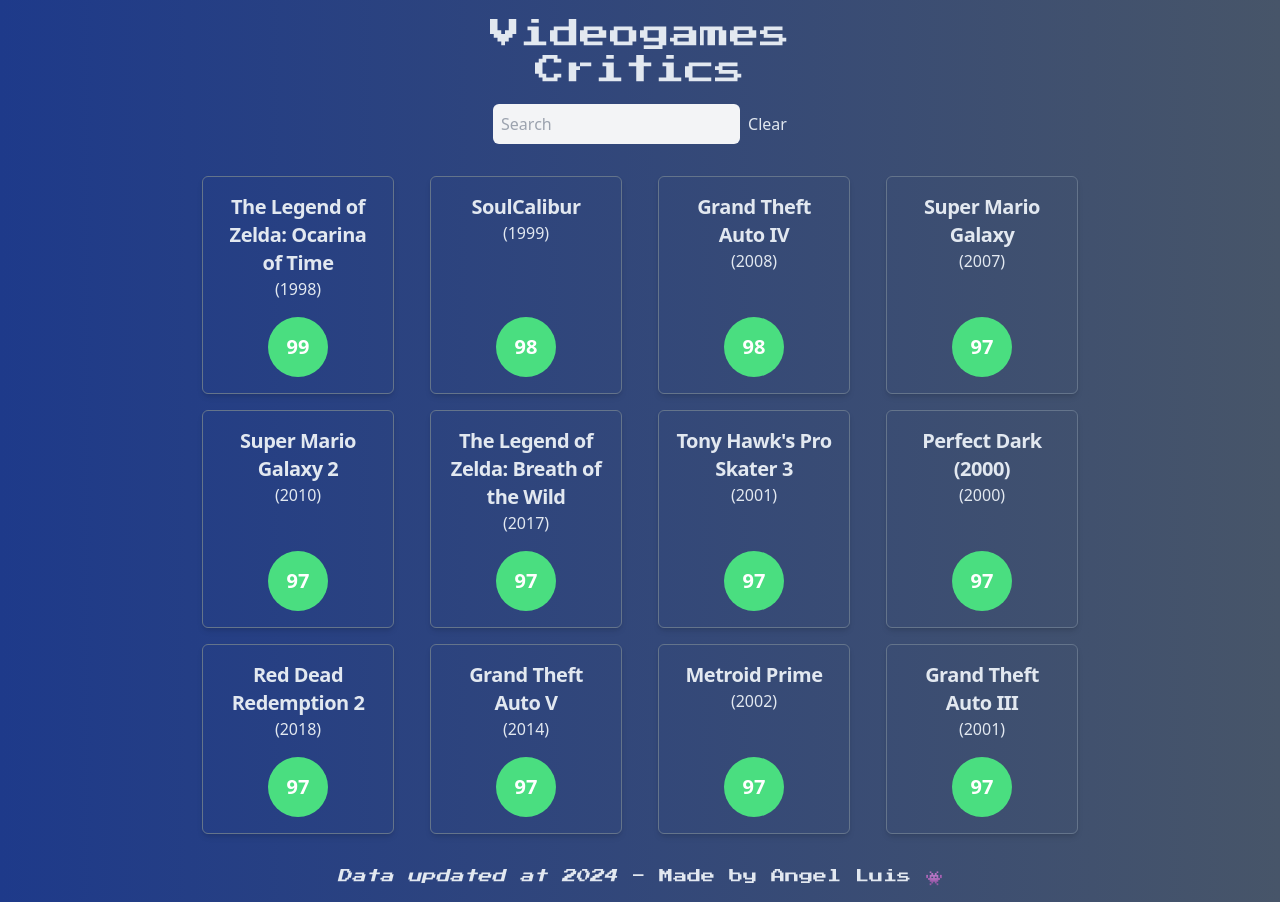
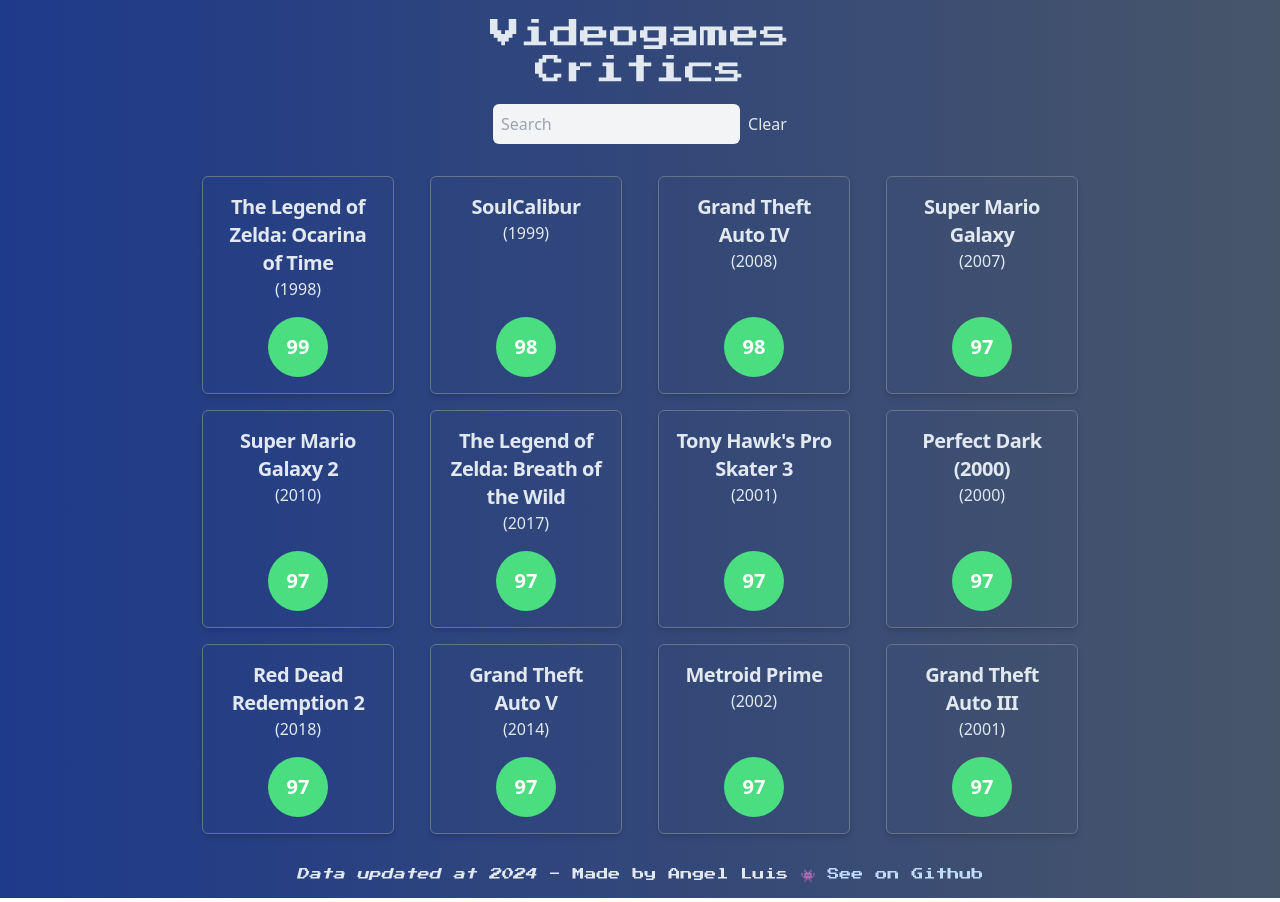
Before and after one commit to angel-luis/nutrition-awareness, a React (Vite) app: page / in a window 1280 px wide. Built offline with nearby package versions, Linux system fonts and the light colour scheme.

Commit message:
Add Github URL

```diff
--- a/src/App.tsx
+++ b/src/App.tsx
@@ -57,8 +57,15 @@
         </div>
       )}
 
-      <div className="font-display text-sm">
-        <i>Data updated at 2024</i> - Made by Angel Luis 👾
+      <div className="font-display text-xs">
+        <i>Data updated at 2024</i> - Made by Angel Luis 👾{" "}
+        <a
+          className="text-blue-200 hover:underline"
+          href="https://github.com/angel-luis/videogames-critics"
+          target="_blank"
+        >
+          See on Github
+        </a>
       </div>
     </div>
   );
```
